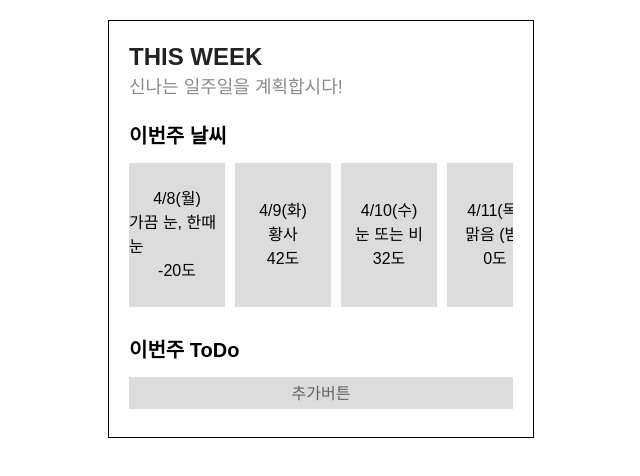
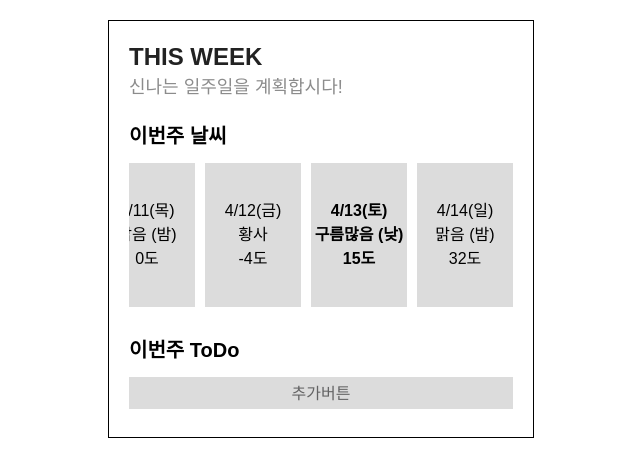
Before and after one commit to YuMyeongJun/weekly-simple-to-do-list, a React (Vite) app: page / in a window 1280 px wide. Shown: the top 476 px of the page, without its empty margins (319-959 px from the left). Built offline with nearby package versions, Linux system fonts and the light colour scheme; a web font is replaced by a local one.

Commit message:
refactor: 날씨 리스트 개선

```diff
--- a/src/components/data-display/slider/Slider.tsx
+++ b/src/components/data-display/slider/Slider.tsx
@@ -24,13 +24,7 @@ export const Slider = forwardRef<HTMLDivElement, ISliderProps>((args, ref) => {
 
   const [current, setCurrent] = useState(0);
   const [isDrag, setIsDrag] = useState(false);
-  const [mouseUpClientX, setMouseUpClientX] = useState(0);
   const [startX, setStartX] = useState(0);
-
-  const [style, setStyle] = useState({
-    marginLeft: `${remUtil.rem(current * -((CAROUSEL_WIDTH ?? 0) / limit))}`,
-    transition: "none",
-  });
 
   const rootClassName = classNames(sliderClasses.root, className);
 
@@ -40,17 +34,19 @@ export const Slider = forwardRef<HTMLDivElement, ISliderProps>((args, ref) => {
     } else {
       setCurrent(index);
     }
-  }, [index]);
+  }, []);
 
   useEffect(() => {
-    setStyle({
-      marginLeft: `${remUtil.rem(current * -((CAROUSEL_WIDTH ?? 0) / limit))}`,
-      transition: "all 0.3s ease-out",
-    });
+    if (carouselWrapperRef.current) {
+      carouselWrapperRef.current.scrollBy({
+        left: current * ((CAROUSEL_WIDTH ?? 0) / limit),
+      });
+    }
   }, [current]);
 
   const handleOnDargStart = (e: React.MouseEvent<HTMLElement, MouseEvent>) => {
     setIsDrag(true);
+    console.log("asd");
     if (carouselWrapperRef.current) {
       setStartX(e.pageX + carouselWrapperRef.current?.scrollLeft);
     }
@@ -77,7 +73,7 @@ export const Slider = forwardRef<HTMLDivElement, ISliderProps>((args, ref) => {
         className={sliderClasses.component}
       >
         <div
-          style={{ display: "flex", gap: gap, ...style }}
+          style={{ display: "flex", gap: gap }}
           className={classNames(sliderClasses.contentWrapper)}
           onMouseDown={handleOnDargStart}
           onMouseUp={handleOnDragEnd}
--- a/src/components/pages/todo-list/TodoListTodo.tsx
+++ b/src/components/pages/todo-list/TodoListTodo.tsx
@@ -18,7 +18,7 @@ export const TodoListTodo = () => {
                 <Checkbox
                   color="dark"
                   label={todo.title}
-                  subLabel={dateUtils.convertDateToYYYYMMDDFormat(todo.date)}
+                  subLabel={dateUtils.convertDateToYYYYMMDDDueDateFormat(todo.date)}
                   slotProps={{
                     label: {
                       className: classNames(
--- a/src/components/pages/todo-list/TodoListWeather.tsx
+++ b/src/components/pages/todo-list/TodoListWeather.tsx
@@ -3,6 +3,7 @@ import { Flex } from "@components/layout";
 import { useWeatherListQuery } from "@hooks";
 import { weatherLabel, WeatherType, weatherTypes } from "@models";
 import { dateUtils } from "@modules";
+import classNames from "classnames";
 import { Children } from "react";
 import ReactLoading from "react-loading";
 
@@ -10,6 +11,7 @@ export const TodoListWeather = () => {
   const {
     query: { data, isFetching },
   } = useWeatherListQuery();
+  const nowDate = new Date();
 
   return (
     <>
@@ -18,11 +20,28 @@ export const TodoListWeather = () => {
           <ReactLoading type="spin" width={30} height={30} color="black" />
         </div>
       ) : (
-        <Slider index={0} className="overflow-hidden" limit={4} gap={10}>
+        <Slider
+          index={nowDate.getDay() - 1}
+          className="overflow-hidden"
+          limit={4}
+          gap={10}
+        >
           {Children.toArray(
             data?.map((item) => {
               return (
-                <Flex vertical align="center" justify="center" className="min-h-36 bg-[var(--weekly-secondary-color-light)]">
+                <Flex
+                  vertical
+                  align="center"
+                  justify="center"
+                  className={classNames(
+                    "min-h-36 bg-[var(--weekly-secondary-color-light)]",
+                    {
+                      "font-bold":
+                        dateUtils.convertDateToYYYYMMDDFormat(nowDate) ===
+                        dateUtils.convertDateToYYYYMMDDFormat(item.date),
+                    },
+                  )}
+                >
                   <div>
                     {dateUtils.convertDateToBanksaladDateWeekFormat(item.date)}
                   </div>
--- a/src/modules/utils/date/date.ts
+++ b/src/modules/utils/date/date.ts
@@ -32,12 +32,20 @@ export const dateUtils = {
     const year = _date.getFullYear();
     const month = ("0" + (_date.getMonth() + 1)).slice(-2);
     const day = ("0" + _date.getDate()).slice(-2);
+    return `${year}-${month}-${day}`;
+  },
+  convertDateToYYYYMMDDDueDateFormat: (date?: Date) => {
+    if (!date) return "";
+    const _date = new Date(date);
+    const year = _date.getFullYear();
+    const month = ("0" + (_date.getMonth() + 1)).slice(-2);
+    const day = ("0" + _date.getDate()).slice(-2);
     return `due date: ${year}.${month}.${day}`;
   },
   todayOverDate: (date?: Date) => {
     if (!date) return false;
-    const nowDate = new Date()
-    const _date = new Date(date)
-    return nowDate >= _date
-  }
+    const nowDate = dateUtils.convertDateToYYYYMMDDFormat(new Date());
+    const _date = new Date(date);
+    return new Date(nowDate) >= _date;
+  },
 };
```
